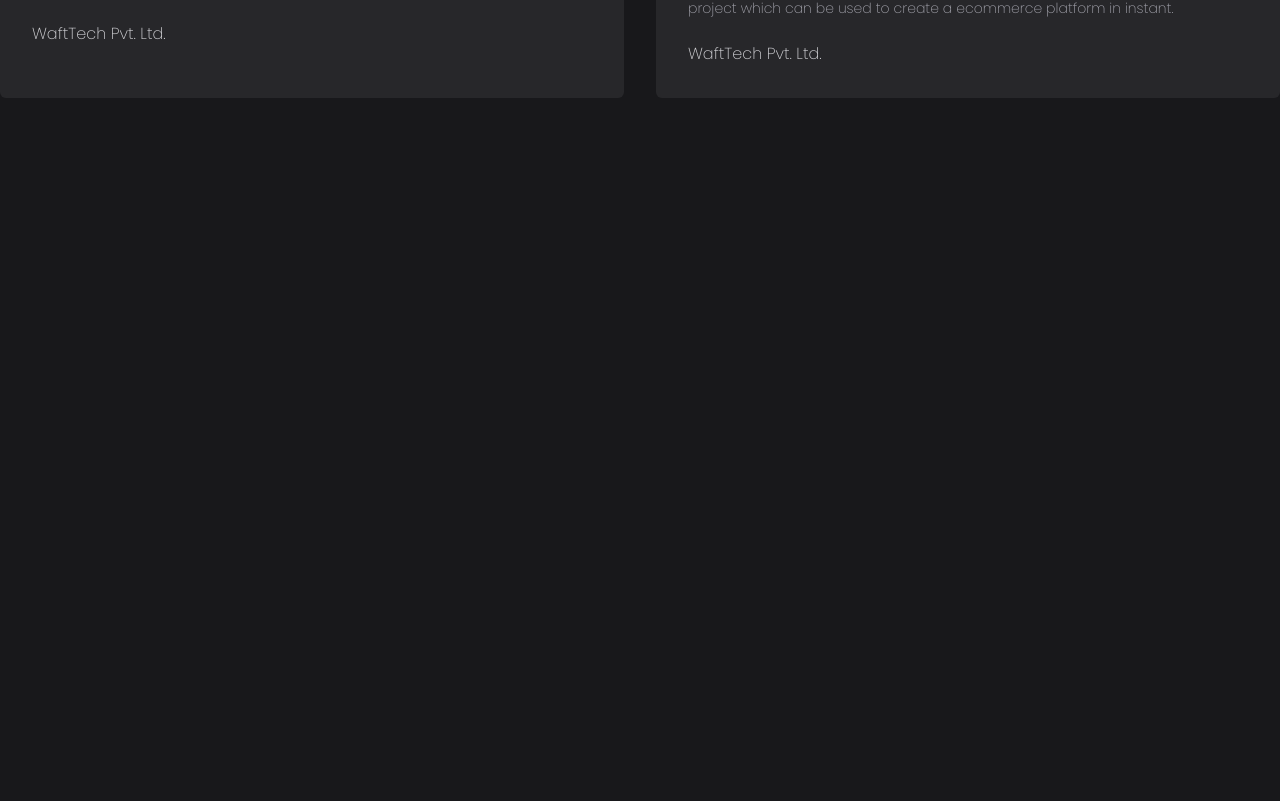
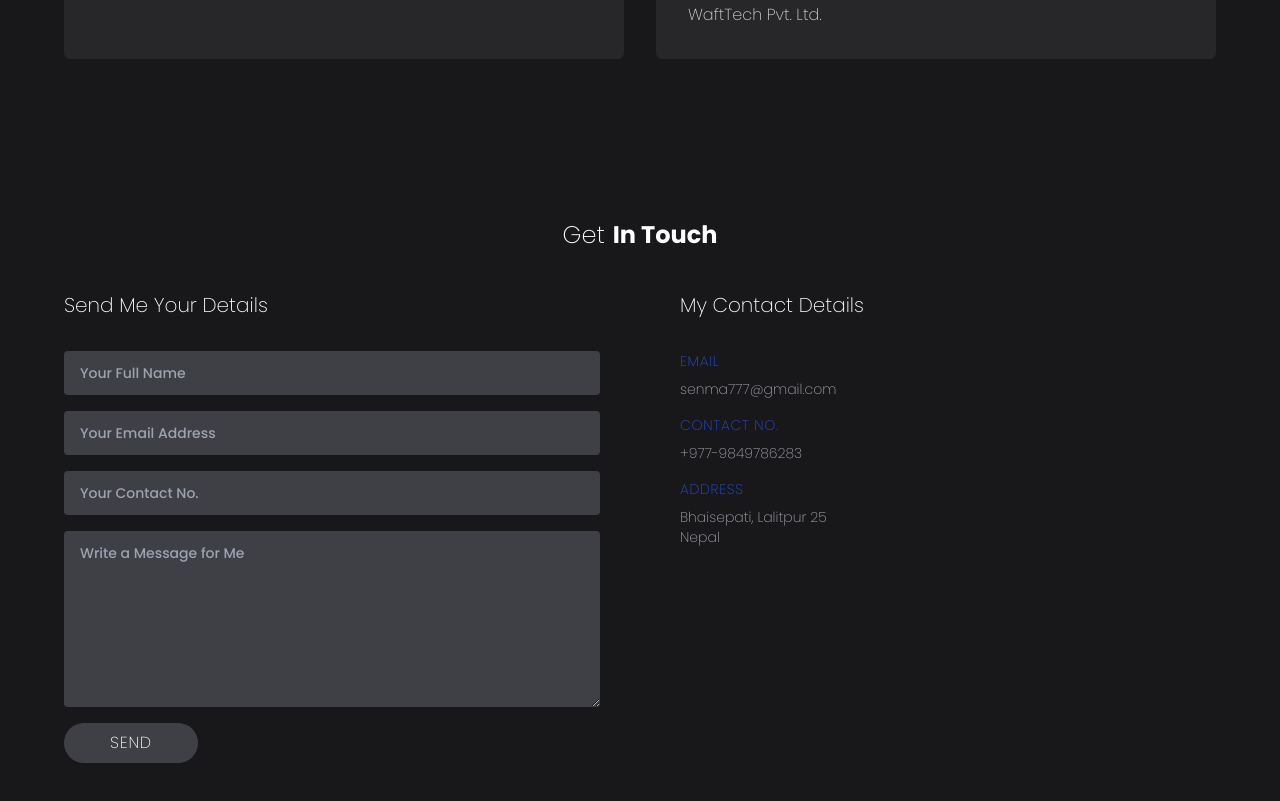
Before and after one commit to john-subba/portfolio-latest, a React (Create React App) app: page / in a window 1280 px wide. Shown: the part 2539-3340 px from the top of the page. Before the commit the page ends 2677 px from the top, so only its background shows below. Built offline with nearby package versions, Linux system fonts and the light colour scheme.

Commit message:
updates on get in touch section

```diff
--- a/src/components/Body/About.js
+++ b/src/components/Body/About.js
@@ -4,7 +4,7 @@ import ProfileImg from "../../assets/prof.jpeg";
 const About = () => {
   return (
     <div className="grid grid-cols-2 gap-6 items-center">
-      <div className="p-24">
+      <div className="p-20">
         <img src={ProfileImg} alt="profile" />
       </div>
       <div>
--- /dev/null
+++ b/src/components/Body/Contact.js
@@ -0,0 +1,70 @@
+import React from "react";
+
+const Contact = () => {
+  return (
+    <div className="my-10 mt-40">
+      <div className="flex justify-center gap-2 items-baseline pb-10">
+        <span className="text-2xl">Get</span>
+        <span className="text-2xl semi-bold">In Touch</span>
+      </div>
+      <div className="grid grid-cols-2 gap-20">
+        <div className="">
+          <div className="mb-8 text-xl">Send Me Your Details</div>
+          <form className="flex flex-col gap-4">
+            <input
+              type="text"
+              placeholder="Your Full Name"
+              className="px-4 py-3 rounded bg-zinc-700 text-sm medium-bold focus:bg-zinc-600 outline-none"
+            />
+            <input
+              type="email"
+              placeholder="Your Email Address"
+              className="px-4 py-3 rounded bg-zinc-700 text-sm medium-bold focus:bg-zinc-600 outline-none"
+            />
+            <input
+              type="number"
+              placeholder="Your Contact No."
+              className="px-4 py-3 rounded bg-zinc-700 text-sm medium-bold focus:bg-zinc-600 outline-none"
+            />
+            <textarea
+              placeholder="Write a Message for Me"
+              className="px-4 py-3 rounded bg-zinc-700 text-sm medium-bold focus:bg-zinc-600 outline-none h-44"
+            />
+            <button
+              type="submit"
+              className="btn text-white hover:text-black bg-zinc-700 hover:bg-white w-1/4"
+            >
+              Send
+            </button>
+          </form>
+        </div>
+        <div>
+          <div className="mb-8 text-xl">My Contact Details</div>
+          <div className="pb-4">
+            <div className="text-sm tracking-wider text-blue-700 pb-2">
+              EMAIL
+            </div>
+            <div className="text-sm text-zinc-400">senma777@gmail.com</div>
+          </div>
+          <div className="pb-4">
+            <div className="text-sm tracking-wider text-blue-700 pb-2">
+              CONTACT NO.
+            </div>
+            <div className="text-sm text-zinc-400">+977-9849786283</div>
+          </div>
+          <div>
+            <div className="text-sm tracking-wider text-blue-700 pb-2">
+              ADDRESS
+            </div>
+            <div className="text-sm text-zinc-400">
+              <div>Bhaisepati, Lalitpur 25</div>
+              <div>Nepal</div>
+            </div>
+          </div>
+        </div>
+      </div>
+    </div>
+  );
+};
+
+export default Contact;
--- a/src/components/Body/Home.js
+++ b/src/components/Body/Home.js
@@ -16,6 +16,7 @@ import { FaChevronLeft, FaChevronRight } from "react-icons/fa";
 import About from "./About";
 import Skills from "./Skills";
 import Educations from "./Educations";
+import Contact from "./Contact";
 
 const compArray = [
   {
@@ -120,7 +121,7 @@ const Home = () => {
   };
 
   return (
-    <div className="mx-auto max-w-7xl">
+    <div className="mx-auto max-w-6xl">
       <div className="my-20">
         <div className="flex justify-center gap-2 items-baseline pb-10">
           <span className="text-2xl">Featured</span>
@@ -132,11 +133,11 @@ const Home = () => {
             <div className="slider-main" key={each.id}>
               <img src={each.detailImg} alt="details" className="w-60" />
               <div>
-                <div className="text-2xl medium-bold">{each.name}</div>
+                <div className="text-2xl medium-bold pb-2">{each.name}</div>
                 <div className="text-sm">
                   {showAll[each.id] === false ? (
                     <div className="flex flex-col gap-1">
-                      {each.details.substring(0, 400)}...{" "}
+                      {each.details.substring(0, 280)}...{" "}
                       <span
                         className="text-zinc-400 cursor-pointer medium-bold hover:text-white duration-100"
                         onClick={() => handleShowAll(each.id)}
@@ -164,6 +165,7 @@ const Home = () => {
       <About />
       <Skills />
       <Educations />
+      <Contact />
     </div>
   );
 };
```
